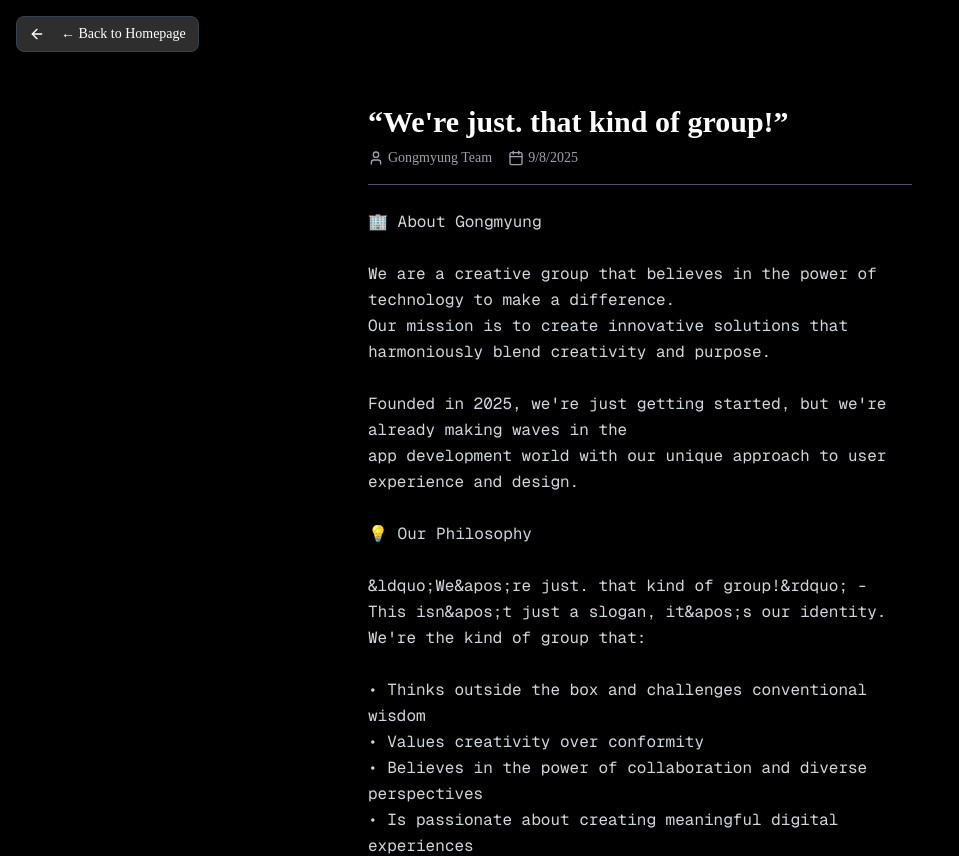
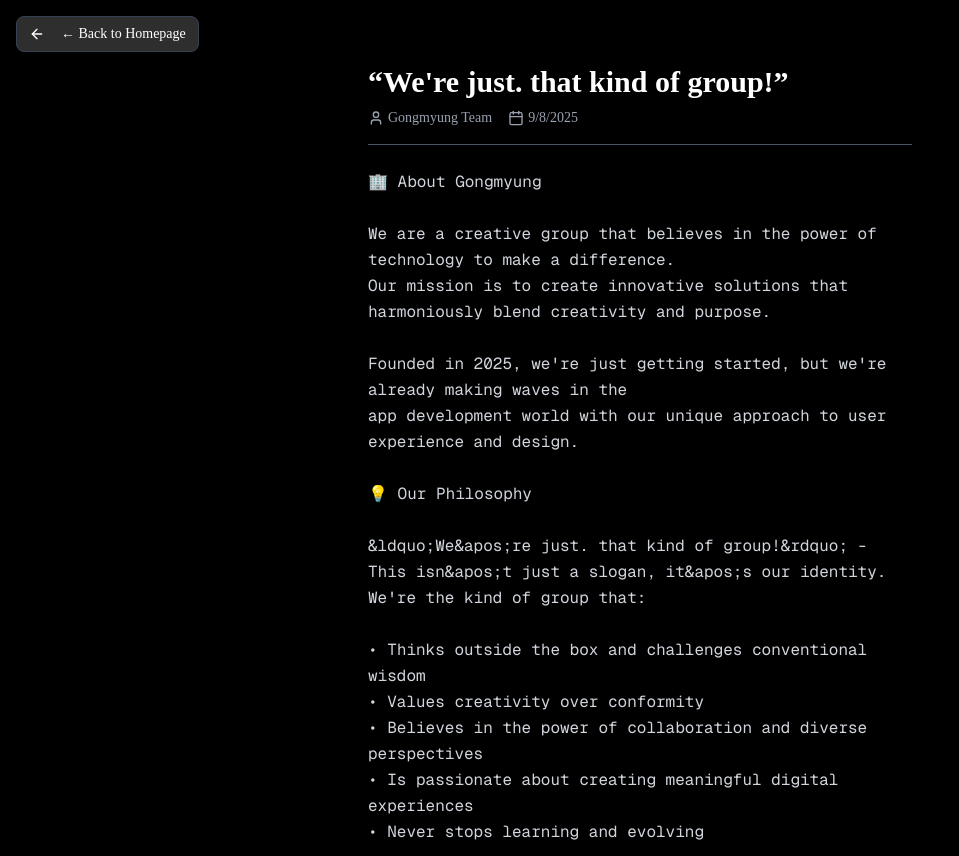
Before and after one commit to korssa/gongzu7, a Next.js app: page /manifesto in a window 1280 px wide. Shown: the top 856 px of the page, without its empty margins (0-959 px from the left). Built offline with nearby package versions, Linux system fonts and the light colour scheme.

Commit message:
모든 페이지 최상단 여백 완전 제거 - globals.css에서 body margin-top 0으로 설정하고 홈페이지 메인 py-6 제거

```diff
--- a/app/globals.css
+++ b/app/globals.css
@@ -482,8 +482,8 @@ button[data-nextjs-toast-wrapper] {
 
 body {
   top: 0 !important;
-  margin-top: 40px !important; /* 구글 번역 바 + 여백 공간 확보 */
-  background-color: black !important; /* 여백 영역 검정색 배경 */
+  margin-top: 0 !important; /* 모든 페이지에서 최상단 여백 제거 */
+  background-color: black !important;
 }
 
 /* 관리자 모드일 때 번역기 완전 숨김 및 차단 */
@@ -559,13 +559,13 @@ body.admin-mode [data-radix-select-viewport] {
   display: none !important;
 }
 
-/* 번역 모드일 때 추가 여백 */
+/* 번역 모드일 때도 여백 제거 */
 body.translated-ltr {
-  margin-top: 40px !important;
+  margin-top: 0 !important;
 }
 
 body.translated-rtl {
-  margin-top: 40px !important;
+  margin-top: 0 !important;
 }
 
 /* 구글 번역 로고 및 텍스트 색상 조정 */
--- a/app/memo/page.tsx
+++ b/app/memo/page.tsx
@@ -1151,13 +1151,6 @@ export default function MemoPage() {
           ))}
         </div>
       </div>
-
-      {/* 메모 페이지에서 body 여백 제거 */}
-      <style jsx global>{`
-        body {
-          margin-top: 0 !important;
-        }
-      `}</style>
     </div>
   );
 }
--- a/app/memo2/page.tsx
+++ b/app/memo2/page.tsx
@@ -1151,13 +1151,6 @@ export default function MemoPage() {
           ))}
         </div>
       </div>
-
-      {/* 메모 페이지에서 body 여백 제거 */}
-      <style jsx global>{`
-        body {
-          margin-top: 0 !important;
-        }
-      `}</style>
     </div>
   );
 }
--- a/app/page.tsx
+++ b/app/page.tsx
@@ -794,7 +794,7 @@ export default function Home() {
         onSearchChange={setSearchQuery}
       />
 
-                           <main className="container mx-auto py-6 max-w-6xl" style={{ maxWidth: '1152px' }}>
+                           <main className="container mx-auto max-w-6xl" style={{ maxWidth: '1152px' }}>
          <div className="mb-6 text-center">
            <h1 className="relative inline-block text-4xl font-extrabold tracking-tight text-transparent bg-clip-text shine-text mb-0">
              <span className="notranslate" translate="no">GPT X GONGMYUNG.COM</span>
```
